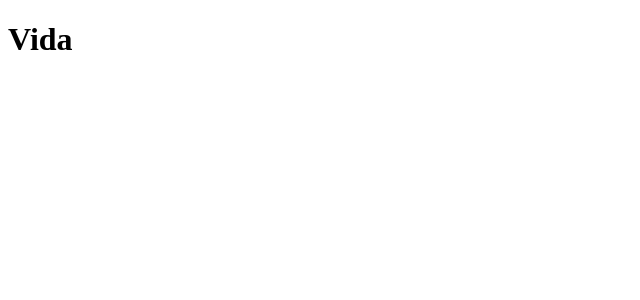
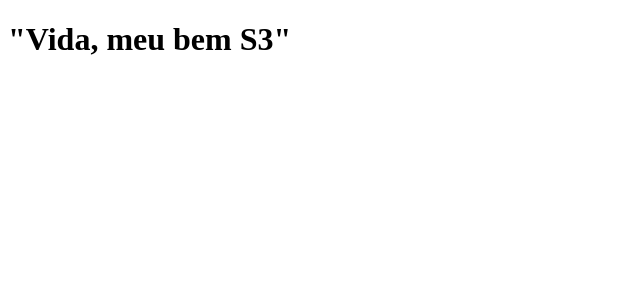
Before and after one commit to Batatiago/clone-tabnews, a Next.js app: page / in a window 1280 px wide. Shown: the top 300 px of the page, without its empty margins (0-640 px from the left). Built offline with nearby package versions, Linux system fonts and the light colour scheme.

Commit message:
altera frase em index.js

```diff
--- a/pages/index.js
+++ b/pages/index.js
@@ -1,5 +1,5 @@
 function Home() {
-    return <h1>Vida</h1>
+    return <h1>"Vida, meu bem S3"</h1>
 }
 
 export default Home;
```
